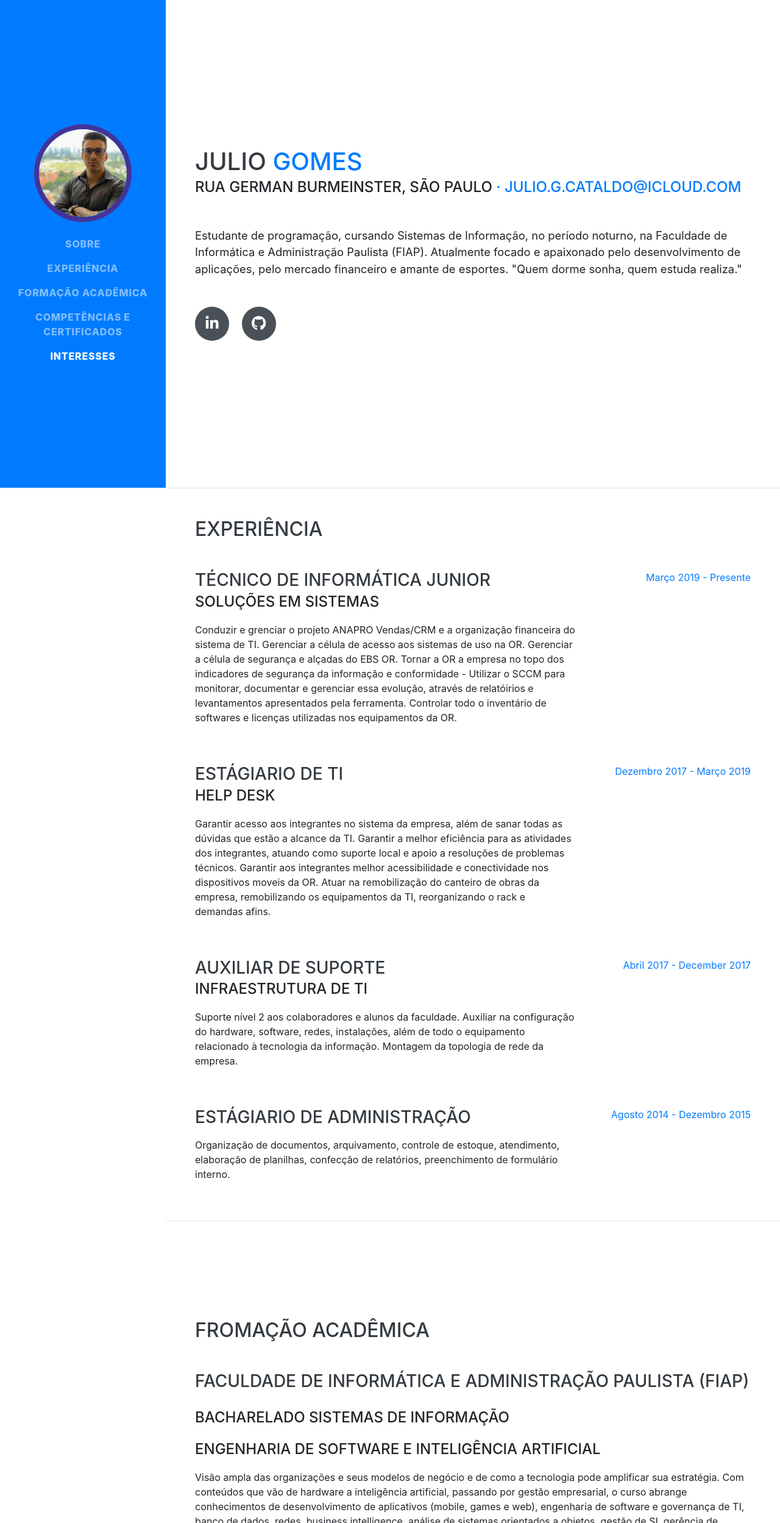
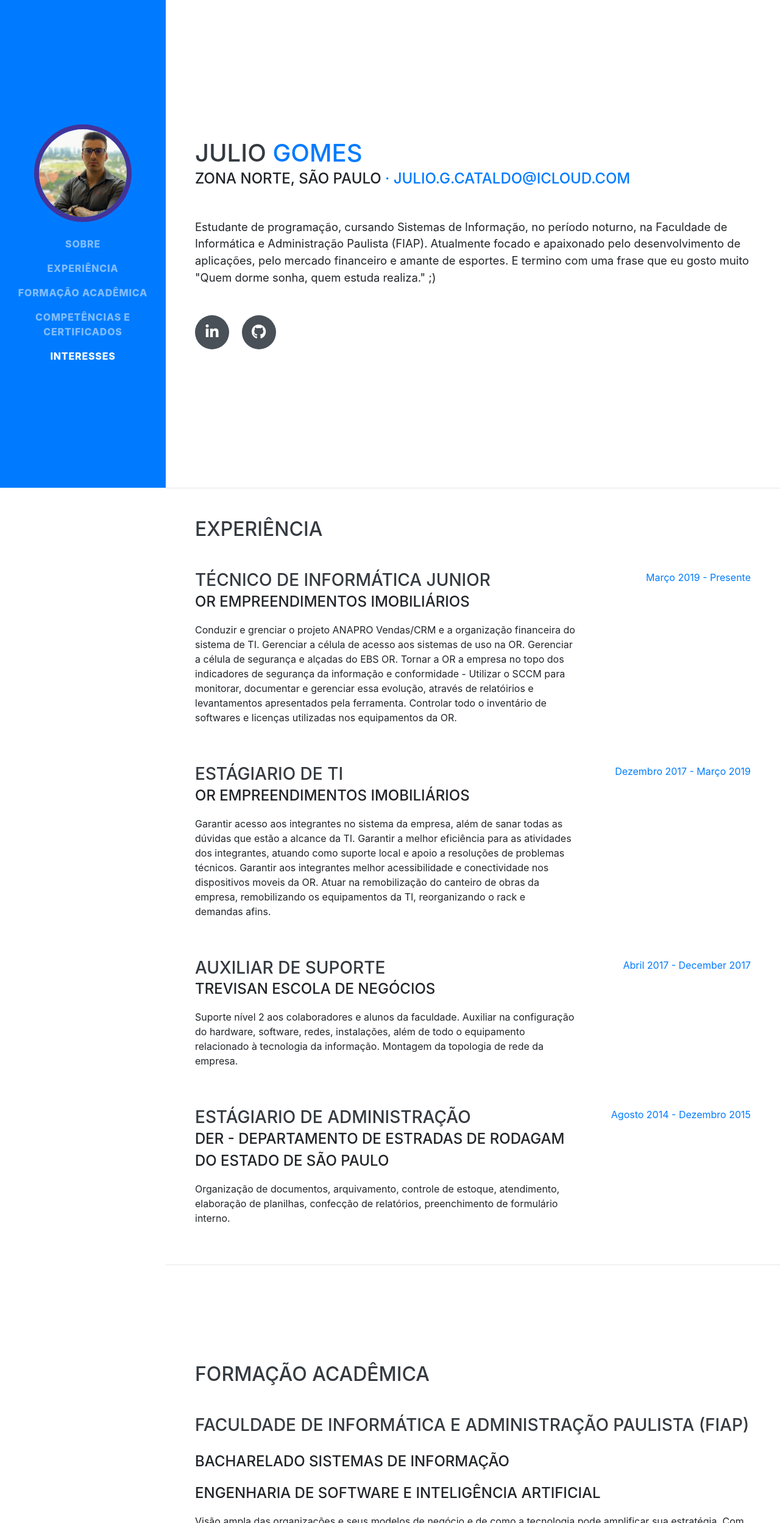
Before and after one commit to juliogomees/juliogomes.github.io, a website with bundled scripts: page index.html in a window 1280 px wide. Shown: the top 2498 px of the page at 61% size. Built offline with nearby package versions, Linux system fonts and the light colour scheme; a web font is replaced by a local one.

Commit message:
Segundo commit - ajustes na escrita

```diff
--- a/index.html
+++ b/index.html
@@ -8,6 +8,10 @@
     />
     <meta name="description" content="" />
     <meta name="author" content="" />
+    <meta
+      property="og:image"
+      content="img/capa.png"
+    />
 
     <title>Currículo - Julio Gomes</title>
 
@@ -96,15 +100,15 @@
             <span class="text-primary">Gomes</span>
           </h1>
           <div class="subheading mb-5">
-            Rua German Burmeinster, São Paulo
-            <a href="mailto:name@email.com"> · julio.g.cataldo@icloud.com</a>
+            Zona norte, São Paulo
+            <a href="mailto:julio.g.cataldo@icloud.com"> · julio.g.cataldo@icloud.com</a>
           </div>
           <p class="lead mb-5">
             Estudante de programação, cursando Sistemas de Informação, no
             período noturno, na Faculdade de Informática e Administração
             Paulista (FIAP). Atualmente focado e apaixonado pelo desenvolvimento
-            de aplicações, pelo mercado financeiro e amante de esportes. "Quem
-            dorme sonha, quem estuda realiza."
+            de aplicações, pelo mercado financeiro e amante de esportes. E termino com uma frase que
+            eu gosto muito "Quem dorme sonha, quem estuda realiza." ;)
           </p>
           <div class="social-icons">
             <a href="https://www.linkedin.com/in/julio-cataldo/" target="_blank">
@@ -131,7 +135,7 @@
           >
             <div class="resume-content">
               <h3 class="mb-0">Técnico de Informática Junior</h3>
-              <div class="subheading mb-3">Soluções em sistemas</div>
+              <div class="subheading mb-3">OR Empreendimentos Imobiliários</div>
               <p>
                 Conduzir e grenciar o projeto ANAPRO Vendas/CRM e a organização
                 financeira do sistema de TI. Gerenciar a célula de acesso aos
@@ -154,7 +158,7 @@
           >
             <div class="resume-content">
               <h3 class="mb-0">Estágiario de TI</h3>
-              <div class="subheading mb-3">Help Desk</div>
+              <div class="subheading mb-3">OR Empreendimentos Imobiliários</div>
               <p>
                 Garantir acesso aos integrantes no sistema da empresa, além de
                 sanar todas as dúvidas que estão a alcance da TI. Garantir a
@@ -176,7 +180,7 @@
           >
             <div class="resume-content">
               <h3 class="mb-0">Auxiliar de Suporte</h3>
-              <div class="subheading mb-3">Infraestrutura de TI</div>
+              <div class="subheading mb-3">Trevisan Escola de Negócios</div>
               <p>
                 Suporte nível 2 aos colaboradores e alunos da faculdade.
                 Auxiliar na configuração do hardware, software, redes,
@@ -194,7 +198,7 @@
           >
             <div class="resume-content">
               <h3 class="mb-0">Estágiario de Administração</h3>
-              <div class="subheading mb-3"></div>
+              <div class="subheading mb-3">DER - Departamento de Estradas de Rodagam do Estado de São Paulo</div>
               <p>
                 Organização de documentos, arquivamento, controle de estoque,
                 atendimento, elaboração de planilhas, confecção de relatórios,
@@ -215,7 +219,7 @@
         id="education"
       >
         <div class="w-100">
-          <h2 class="mb-5">Fromação Acadêmica</h2>
+          <h2 class="mb-5">Formação Acadêmica</h2>
 
           <div
             class="resume-item d-flex flex-column flex-md-row justify-content-between mb-5"
```
Also changed, not shown: img/capa.png (added), 1 other file.
